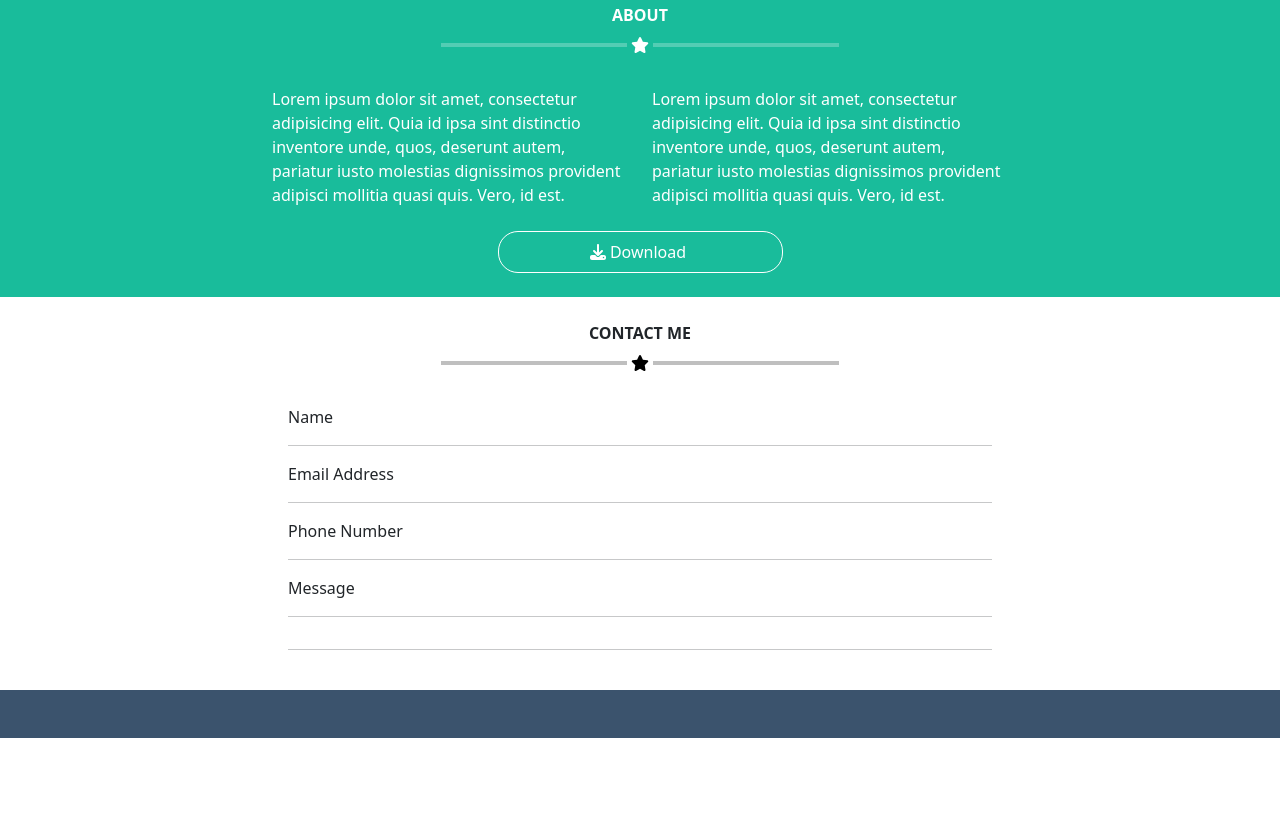
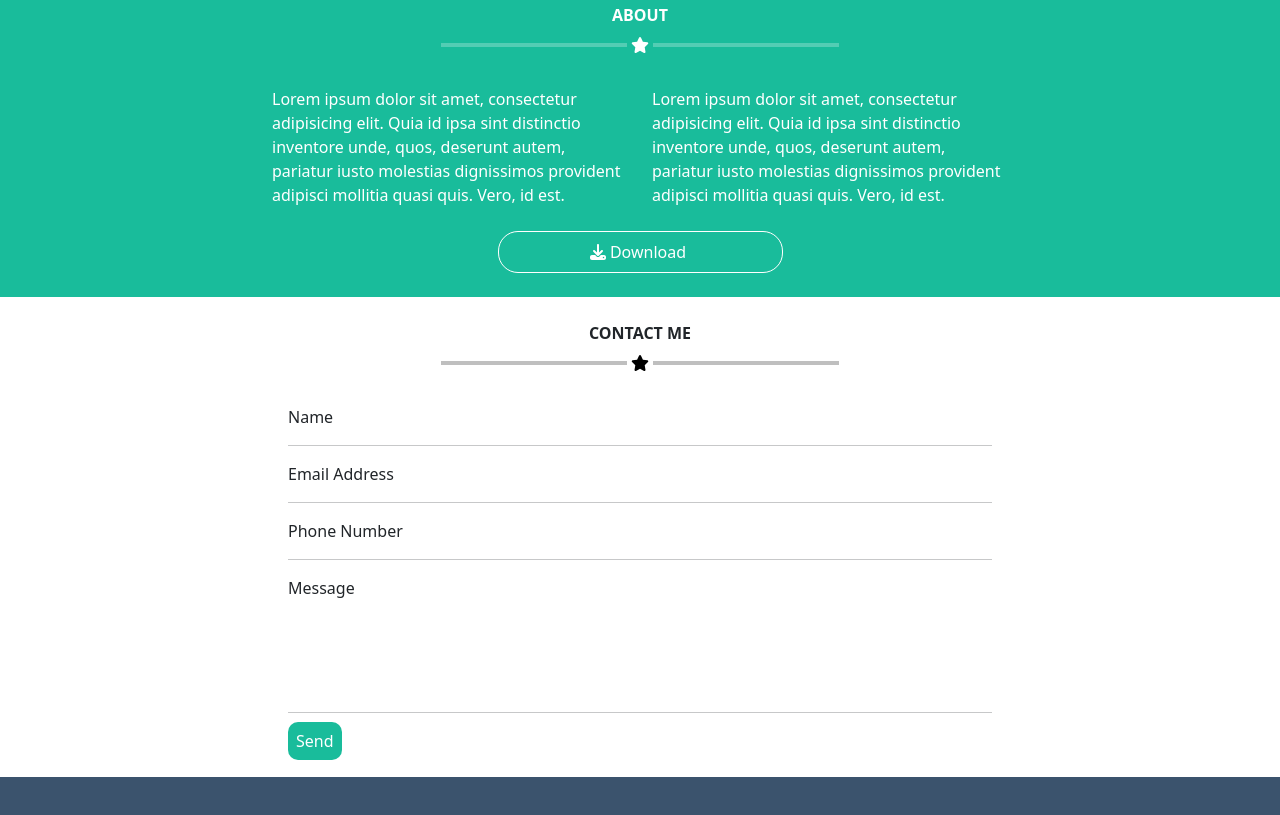
Before and after one commit to Alice-Rossi-03/html-css-bootstrap-freelancer, a plain HTML site: page index.html in a window 1280 px wide. Shown: the part 1198-2013 px from the top of the page. Before the commit the page ends 1936 px from the top, so only its background shows below. Drawn offline with nearby package versions, Linux system fonts and the light colour scheme.

Commit message:
feat (main) /4th-section

```diff
--- a/assets/style/style.css
+++ b/assets/style/style.css
@@ -69,3 +69,13 @@ header{
     border: 1px solid white;
     border-radius: 20px;
 }
+
+.padding_top{
+    padding-top: 6em;
+}
+
+.btn_acquamarine{
+    background-color: #19BC9B;
+    border-radius: 10px;
+    text-decoration: none;
+}
--- a/index.html
+++ b/index.html
@@ -202,16 +202,15 @@
 
                     <div class="col-8">
                         <span>Message</span>
-                        <hr>
                     </div>
 
                 </div>
 
-                <div class="row d-flex align-items-center flex-column px-4">
+                <div class="row d-flex align-items-center flex-column px-4 padding_top">
 
                     <div class="col-8">
-
                         <hr>
+                        <a href="" class="btn_acquamarine p-2 color_white">Send</a>
                     </div>
 
                 </div>
@@ -221,8 +220,8 @@
 
         <section class="bg_color_gray py-4">
             <div class="container">
-                <div class="row">
-
+                <div class="row d-flex justify-content-center text-center">
+                    <div class="col"></div>
                 </div>
             </div>
         </section>
```
